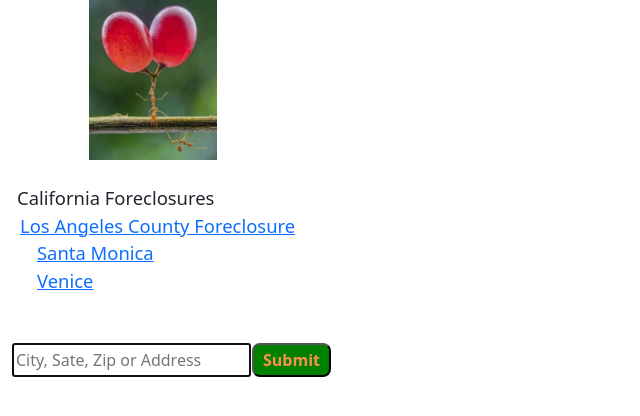
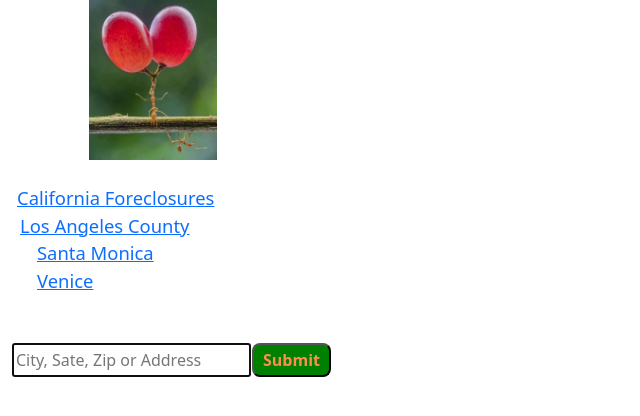
Before and after one commit to shaoli-lu/wen8, a plain HTML site: page index.html in a window 1280 px wide. Shown: the whole page, without its empty margins (0-640 px from the left). Drawn offline with nearby package versions, Linux system fonts and the light colour scheme.

Commit message:
State link

```diff
--- a/index.html
+++ b/index.html
@@ -21,9 +21,9 @@
 </br>
 
 
-<div class="state">California Foreclosures</div>
+<div class="state"><a href="https://www.zillow.com/ca/?searchQueryState=%7B%22usersSearchTerm%22%3A%22CA%22%2C%22mapBounds%22%3A%7B%22west%22%3A-131.63330915625%2C%22east%22%3A-106.97998884375%2C%22south%22%3A30.10324253974059%2C%22north%22%3A44.08436733166005%7D%2C%22regionSelection%22%3A%5B%7B%22regionId%22%3A9%2C%22regionType%22%3A2%7D%5D%2C%22isMapVisible%22%3Atrue%2C%22filterState%22%3A%7B%22sort%22%3A%7B%22value%22%3A%22globalrelevanceex%22%7D%2C%22fsba%22%3A%7B%22value%22%3Afalse%7D%2C%22fsbo%22%3A%7B%22value%22%3Afalse%7D%2C%22nc%22%3A%7B%22value%22%3Afalse%7D%2C%22cmsn%22%3A%7B%22value%22%3Afalse%7D%2C%22ah%22%3A%7B%22value%22%3Atrue%7D%2C%22pf%22%3A%7B%22value%22%3Atrue%7D%7D%2C%22isListVisible%22%3Atrue%2C%22mapZoom%22%3A6%2C%22category%22%3A%22cat1%22%7D" target="_blank">California Foreclosures</a></div>
 <div class="county">
-    <a href="https://www.zillow.com/los-angeles-ca/?searchQueryState=%7B%22usersSearchTerm%22%3A%22Los%20Angeles%2C%20CA%22%2C%22mapBounds%22%3A%7B%22west%22%3A-119.19588166992187%2C%22east%22%3A-117.65504915039062%2C%22south%22%3A33.626331682672145%2C%22north%22%3A34.538511219136765%7D%2C%22regionSelection%22%3A%5B%7B%22regionId%22%3A12447%2C%22regionType%22%3A6%7D%5D%2C%22isMapVisible%22%3Atrue%2C%22filterState%22%3A%7B%22ah%22%3A%7B%22value%22%3Atrue%7D%2C%22sort%22%3A%7B%22value%22%3A%22days%22%7D%2C%22nc%22%3A%7B%22value%22%3Afalse%7D%2C%22fsbo%22%3A%7B%22value%22%3Afalse%7D%2C%22cmsn%22%3A%7B%22value%22%3Afalse%7D%2C%22pf%22%3A%7B%22value%22%3Atrue%7D%2C%22fsba%22%3A%7B%22value%22%3Afalse%7D%7D%2C%22isListVisible%22%3Atrue%2C%22category%22%3A%22cat2%22%2C%22pagination%22%3A%7B%7D%7D" target="_blank">Los Angeles County Foreclosure</a>
+    <a href="https://www.zillow.com/los-angeles-ca/?searchQueryState=%7B%22usersSearchTerm%22%3A%22Los%20Angeles%2C%20CA%22%2C%22mapBounds%22%3A%7B%22west%22%3A-119.19588166992187%2C%22east%22%3A-117.65504915039062%2C%22south%22%3A33.626331682672145%2C%22north%22%3A34.538511219136765%7D%2C%22regionSelection%22%3A%5B%7B%22regionId%22%3A12447%2C%22regionType%22%3A6%7D%5D%2C%22isMapVisible%22%3Atrue%2C%22filterState%22%3A%7B%22ah%22%3A%7B%22value%22%3Atrue%7D%2C%22sort%22%3A%7B%22value%22%3A%22days%22%7D%2C%22nc%22%3A%7B%22value%22%3Afalse%7D%2C%22fsbo%22%3A%7B%22value%22%3Afalse%7D%2C%22cmsn%22%3A%7B%22value%22%3Afalse%7D%2C%22pf%22%3A%7B%22value%22%3Atrue%7D%2C%22fsba%22%3A%7B%22value%22%3Afalse%7D%7D%2C%22isListVisible%22%3Atrue%2C%22category%22%3A%22cat2%22%2C%22pagination%22%3A%7B%7D%7D" target="_blank">Los Angeles County</a>
 
     <div class="city">
       <div>  <a href="https://www.zillow.com/santa-monica-ca/?searchQueryState=%7B%22usersSearchTerm%22%3A%22Santa%20Monica%2C%20CA%22%2C%22mapBounds%22%3A%7B%22west%22%3A-118.5929685324707%2C%22east%22%3A-118.4003644675293%2C%22south%22%3A33.95235332931279%2C%22north%22%3A34.066476254012024%7D%2C%22mapZoom%22%3A13%2C%22regionSelection%22%3A%5B%7B%22regionId%22%3A26964%2C%22regionType%22%3A6%7D%5D%2C%22isMapVisible%22%3Atrue%2C%22filterState%22%3A%7B%22ah%22%3A%7B%22value%22%3Atrue%7D%2C%22sort%22%3A%7B%22value%22%3A%22days%22%7D%2C%22nc%22%3A%7B%22value%22%3Afalse%7D%2C%22fsbo%22%3A%7B%22value%22%3Afalse%7D%2C%22cmsn%22%3A%7B%22value%22%3Afalse%7D%2C%22pf%22%3A%7B%22value%22%3Atrue%7D%2C%22fsba%22%3A%7B%22value%22%3Afalse%7D%7D%2C%22isListVisible%22%3Atrue%2C%22category%22%3A%22cat2%22%7D" target="_blank">Santa Monica</a> </div>
```
